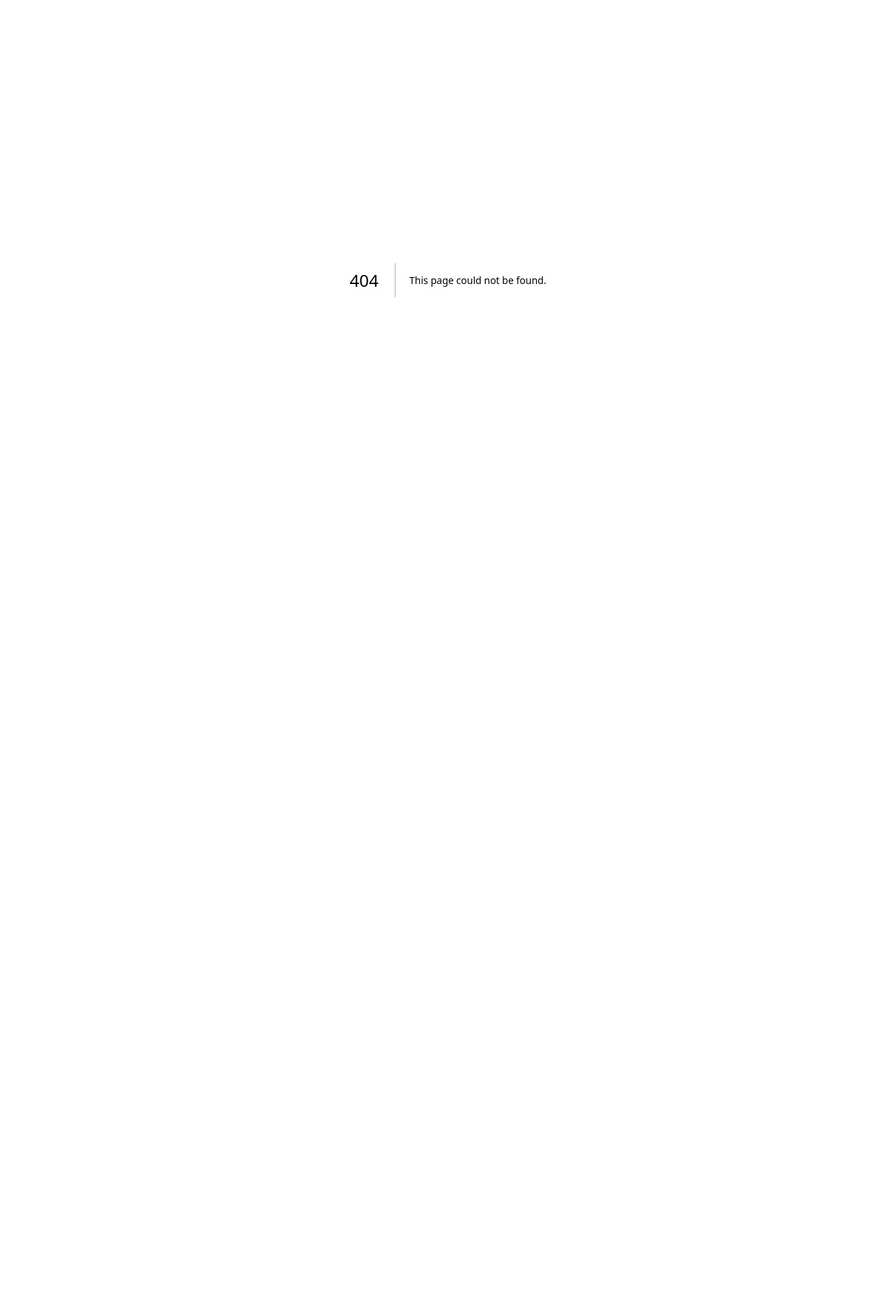
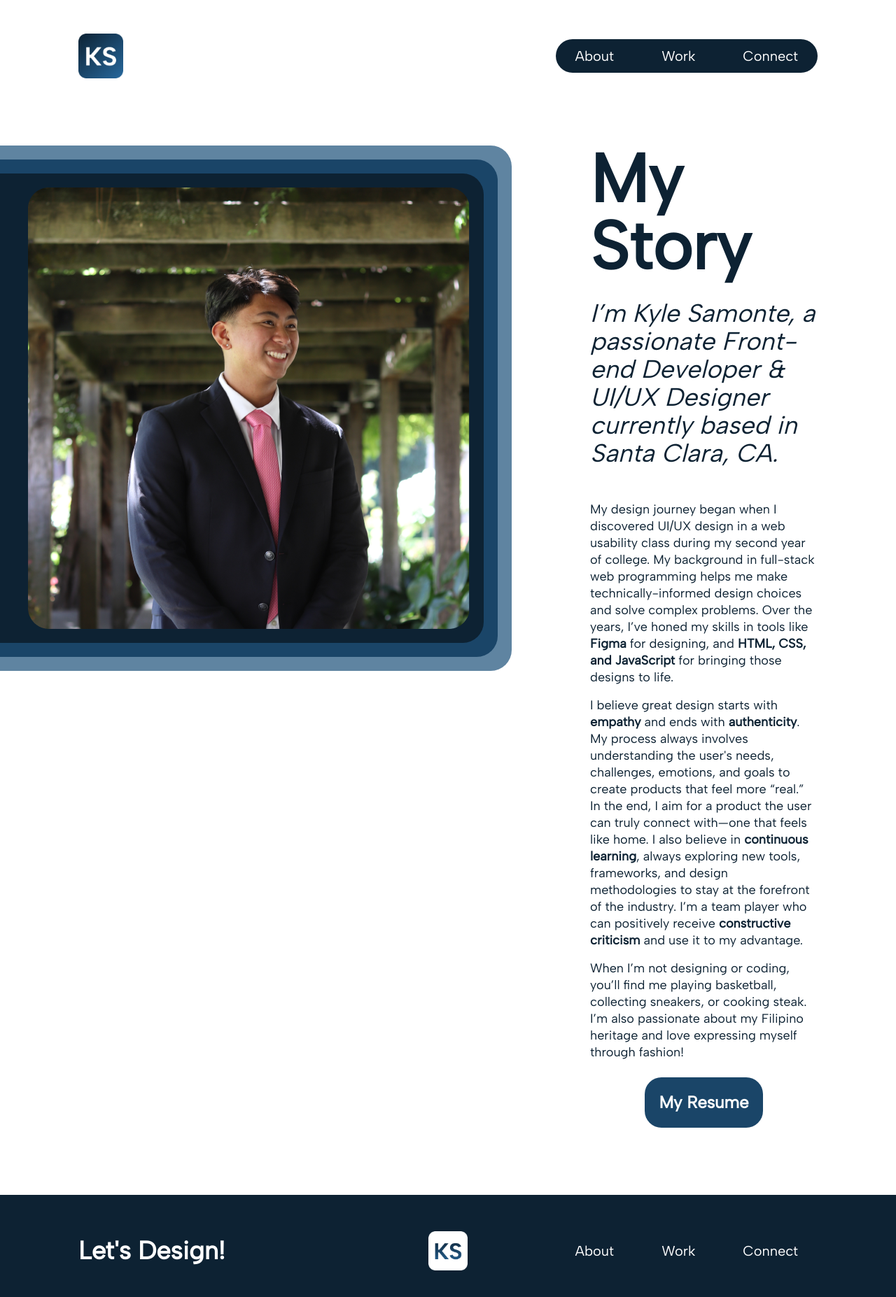
Before and after one commit to ksamonte50/personal-portfolio, a Next.js app: page /about in a window 1280 px wide. Before the commit this address had no page. Shown: the top 1854 px of the page at 70% size. Before the commit the page ends 800 px from the top, so only its background shows below. Built offline with nearby package versions, Linux system fonts and the light colour scheme.

Commit message:
about page, adjusted navbar, add resume

```diff
--- /dev/null
+++ b/app/about/page.tsx
@@ -0,0 +1,71 @@
+// Optimizations
+import Image from "next/image";
+import Link from "next/link";
+
+// Components
+import Navbar from "../components/navbar";
+import Footer from "../components/footer";
+
+export default function About() {
+    return (
+        <>
+        <Navbar />
+        <main className="flex text-darkestblue mb-24">
+            <aside className="w-[731px] h-[751px] flex-shrink-0 rounded-r-[30px] bg-blue pt-5">
+                <div className="w-[711px] h-[711px] flex-shrink-0 rounded-r-[30px] bg-darkblue pt-5">
+                    <div className="w-[691px] h-[671px] flex-shrink-0 rounded-r-[30px] bg-darkestblue pt-5">
+                        <Image
+                            width={631}
+                            height={631}
+                            src="/images/self.png"
+                            alt="Image of Kyle Samonte"
+                            className="ml-10"
+                        />
+                    </div>
+                </div>
+            </aside>
+            <section className="mx-28">
+                <h1 className="text-8xl font-semibold mb-7">My Story</h1>
+                <h3 className="text-4xl italic mt-4">
+                    I’m Kyle Samonte, a passionate Front-end Developer & UI/UX Designer
+                    currently based in Santa Clara, CA.
+                </h3>
+                <p className="text-lg font-normal leading-6 mt-12">
+                    My design journey began when I discovered UI/UX design in a web
+                    usability class during my second year of college. My background in
+                    full-stack web programming helps me make technically-informed design
+                    choices and solve complex problems. Over the years, I’ve honed my
+                    skills in tools like <b>Figma</b> for designing, and <b>HTML, CSS, and
+                    JavaScript</b> for bringing those designs to life.
+                </p>
+                <p className="text-lg font-normal leading-6 mt-4">
+                    I believe great design starts with <b>empathy</b> and ends with
+                    <b> authenticity</b>. My process always involves understanding the
+                    user's needs, challenges, emotions, and goals to create products that
+                    feel more “real.” In the end, I aim for a product the user can truly
+                    connect with—one that feels like home. I also believe in
+                    <b> continuous learning</b>, always exploring new tools, frameworks,
+                    and design methodologies to stay at the forefront of the industry.
+                    I’m a team player who can positively receive <b>constructive
+                    criticism</b> and use it to my advantage.
+                </p>
+                <p className="text-lg font-normal leading-6 mt-4">
+                    When I’m not designing or coding, you’ll find me playing basketball,
+                    collecting sneakers, or cooking steak. I’m also passionate about my
+                    Filipino heritage and love expressing myself through fashion!
+                </p>
+                <div className="flex justify-center items-center mt-6">
+                    <a
+                        href="/resume.pdf"
+                        target="_blank"
+                        className="p-5 text-2xl font-bold bg-darkblue rounded-3xl text-white transition-transform transform hover:scale-110 duration-300 "
+                    >
+                        My Resume
+                    </a>
+                </div>
+            </section>
+        </main>
+        <Footer />
+    </>
+  );
+}
--- a/app/components/navbar.tsx
+++ b/app/components/navbar.tsx
@@ -4,6 +4,7 @@ import Image from "next/image";
 export default function Navbar() {
     return (
       <nav className="flex justify-between items-center mx-28 mt-12 mb-24">
+        <Link href="/">
           <Image
               width={83}
               height={83}
@@ -11,10 +12,11 @@ export default function Navbar() {
               src="/images/logo.png"
               className="w-16 h-16"
           />
+        </Link>
         <ul className="flex bg-darkestblue text-white text-xl rounded-full gap-x-3">
-            <li className="px-7 py-2.5 rounded-full hover:bg-blue transition duration-300"><Link href="#">About</Link></li>
-            <li className="px-7 py-2.5 rounded-full hover:bg-blue transition duration-300"><Link href="#">Work</Link></li>
-            <li className="px-7 py-2.5 rounded-full hover:bg-blue transition duration-300"><Link href="#">Connect</Link></li>
+            <li className="px-7 py-2.5 rounded-full hover:bg-blue hover:text-darkestblue transition duration-300"><Link href="/about">About</Link></li>
+            <li className="px-7 py-2.5 rounded-full hover:bg-blue hover:text-darkestblue transition duration-300"><Link href="#">Work</Link></li>
+            <li className="px-7 py-2.5 rounded-full hover:bg-blue hover:text-darkestblue transition duration-300"><Link href="#">Connect</Link></li>
         </ul>
       </nav>
     );
```
Also changed, not shown: 1 other file (tests, documents, lock files or other folders). Lines whose indentation alone changed are shown as unchanged.
